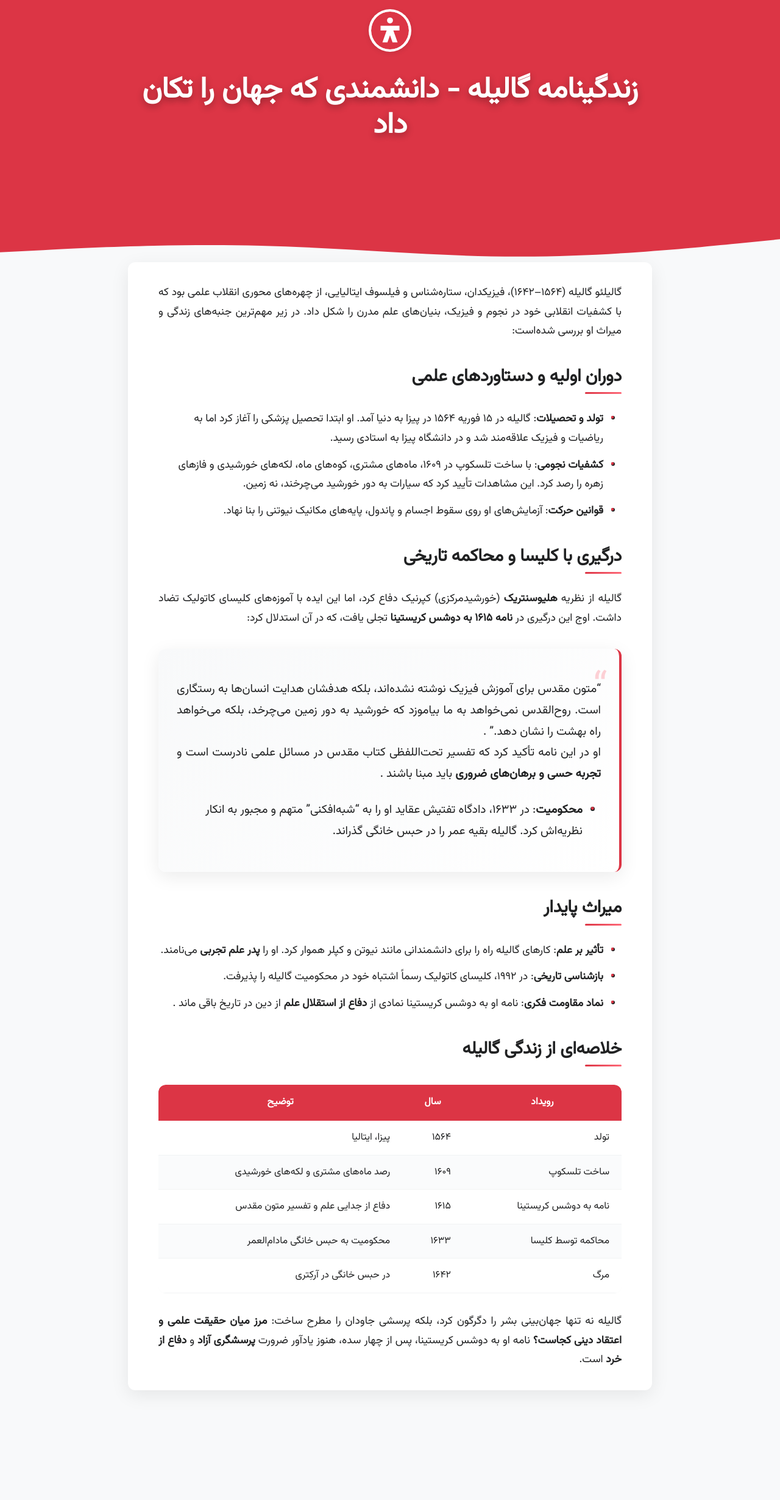
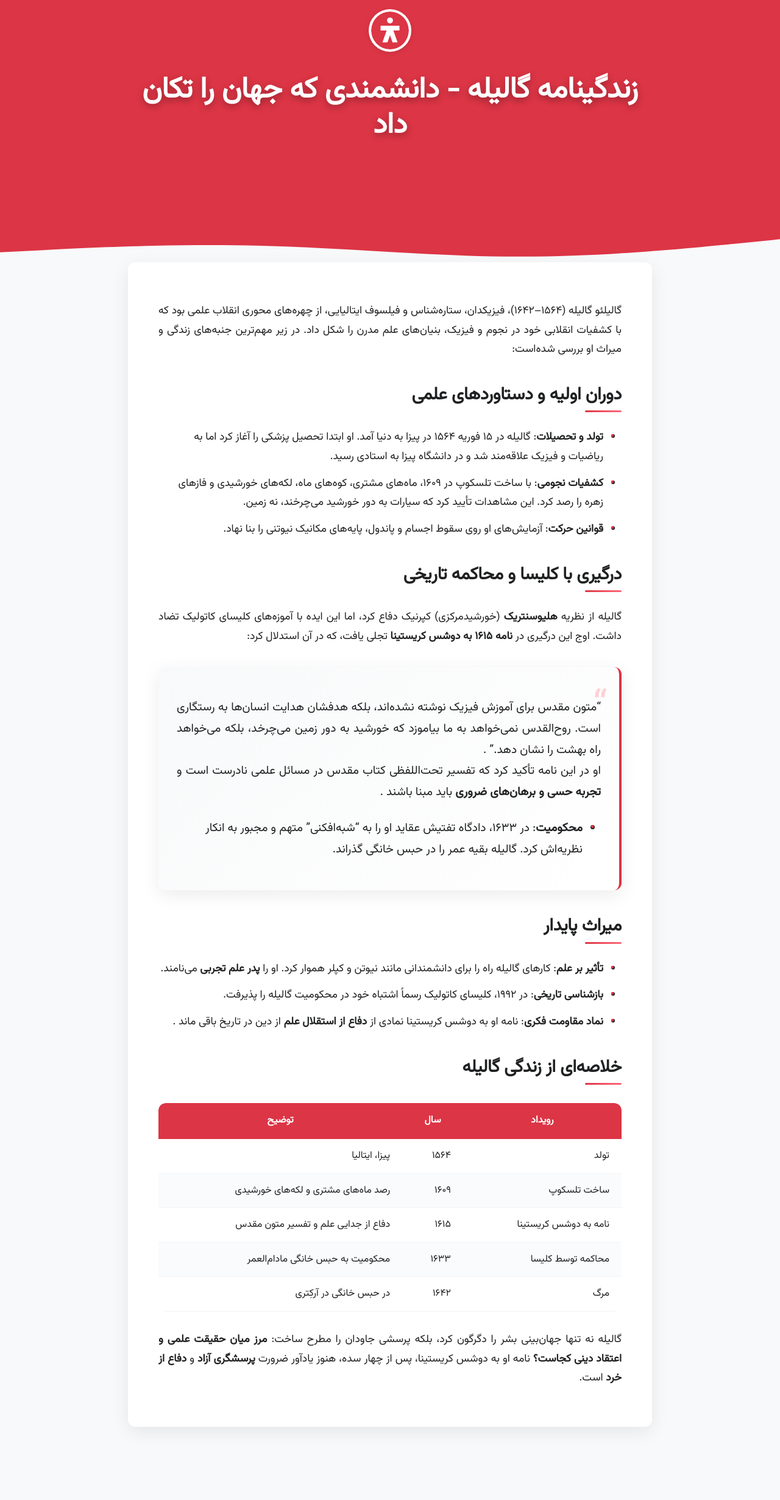
Before and after one commit to darkblog/darkblog.github.io, a Jekyll site: the page built from _posts/2025-7-5-68.md, in a window 1280 px wide. Shown: the whole page at 61% size. Built offline with Jekyll 4.4.1, drawn with Linux system fonts in a browser that asks for light colours; before the commit the page ends 2400 px from its top, so only the background shows below that.

Commit message:
Update post.html

```diff
--- a/_layouts/post.html
+++ b/_layouts/post.html
@@ -161,7 +161,7 @@
             background-color: var(--card-bg);
             border-radius: var(--radius);
             box-shadow: var(--shadow);
-            padding: 10px 50px;
+            padding: 40px 50px;
             margin-bottom: 40px;
         }
 
```
